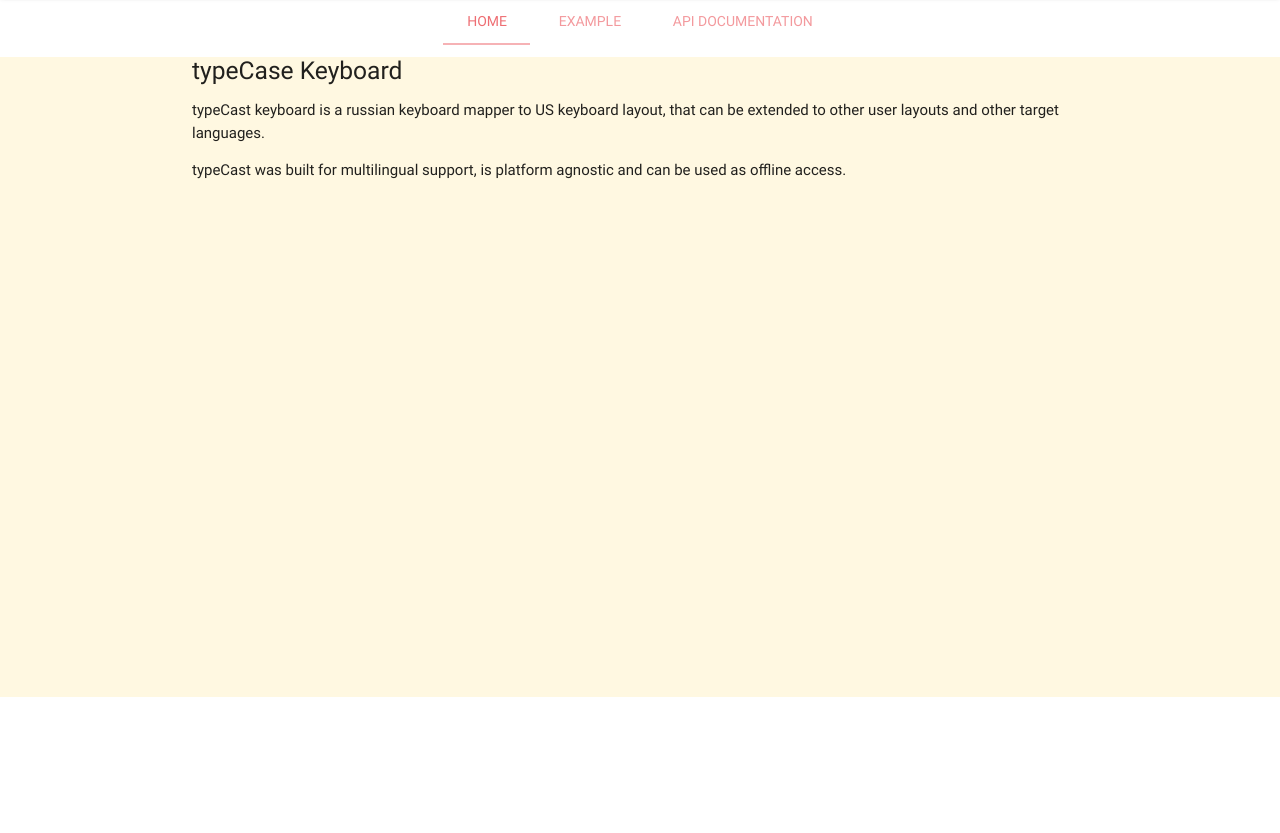
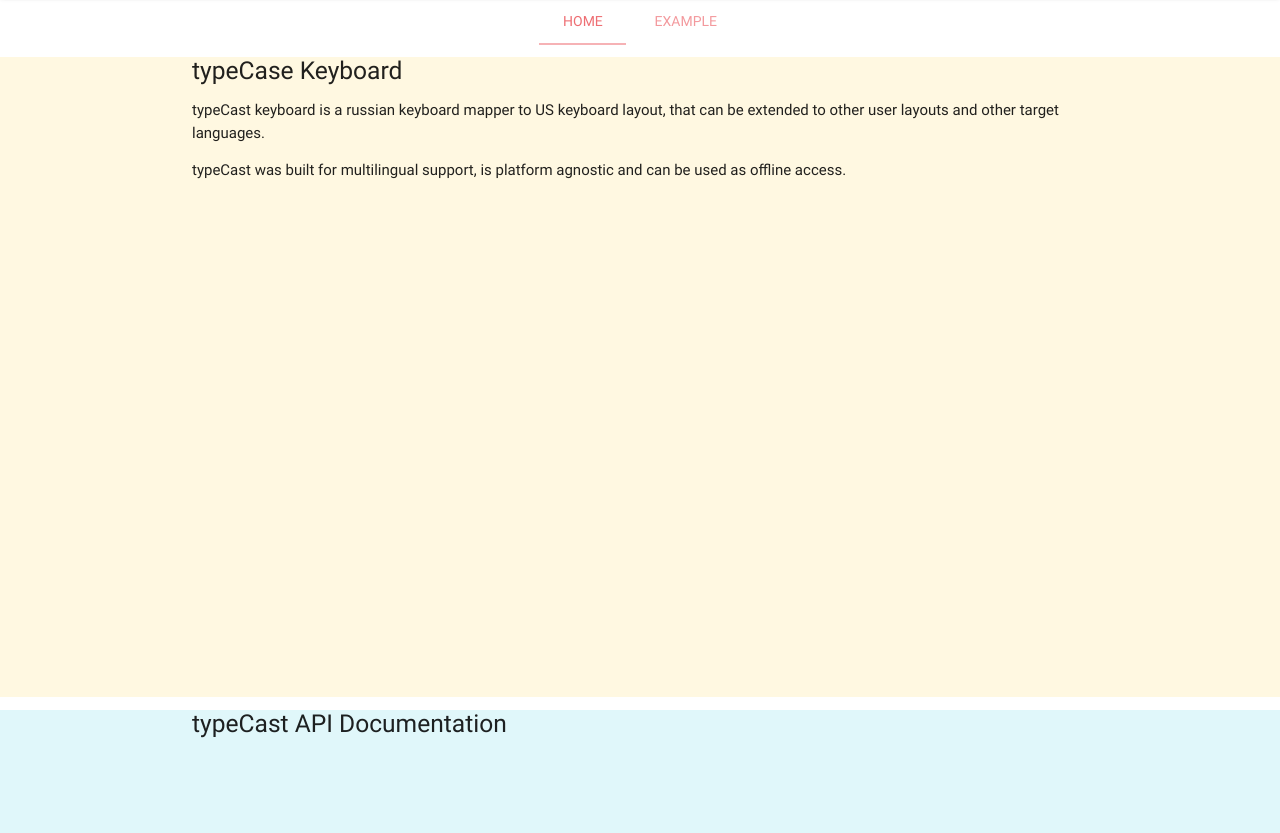
Before and after one commit to Monikadevireddy/typeCast, a plain HTML site: page docs/index.html in a window 1280 px wide. Shown: the part 67-900 px from the top of the page. Before the commit the page ends 800 px from the top, so only its background shows below. Drawn offline with Linux system fonts and the light colour scheme.

Commit message:
Update index.html

```diff
--- a/docs/index.html
+++ b/docs/index.html
@@ -45,9 +45,6 @@
     </li>
     <li class="tab col s3">
       <a href="#example">Example</a>
-    </li>
-    <li class="tab col s3">
-      <a href="#docs">API Documentation</a>
     </li>
   </ul>
 
```
